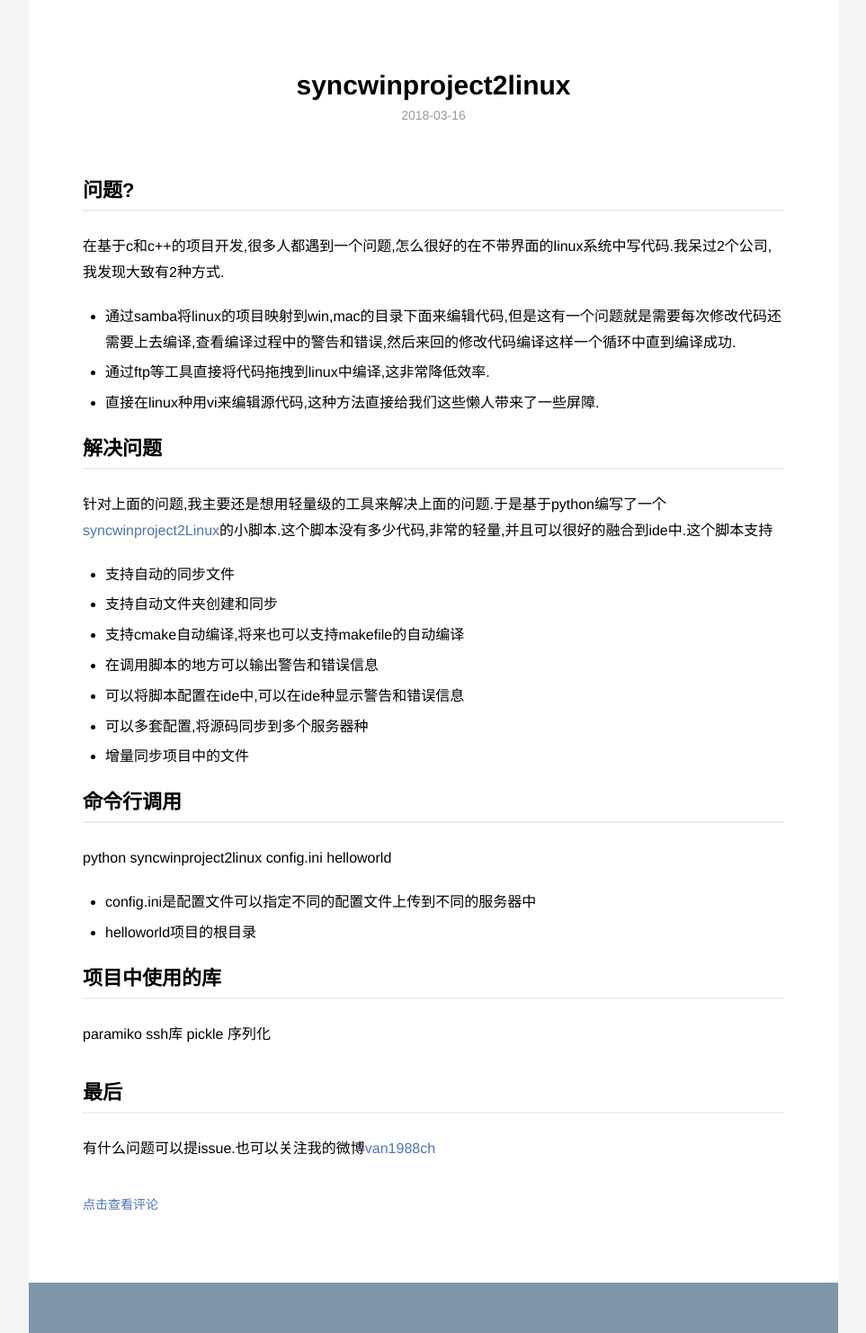
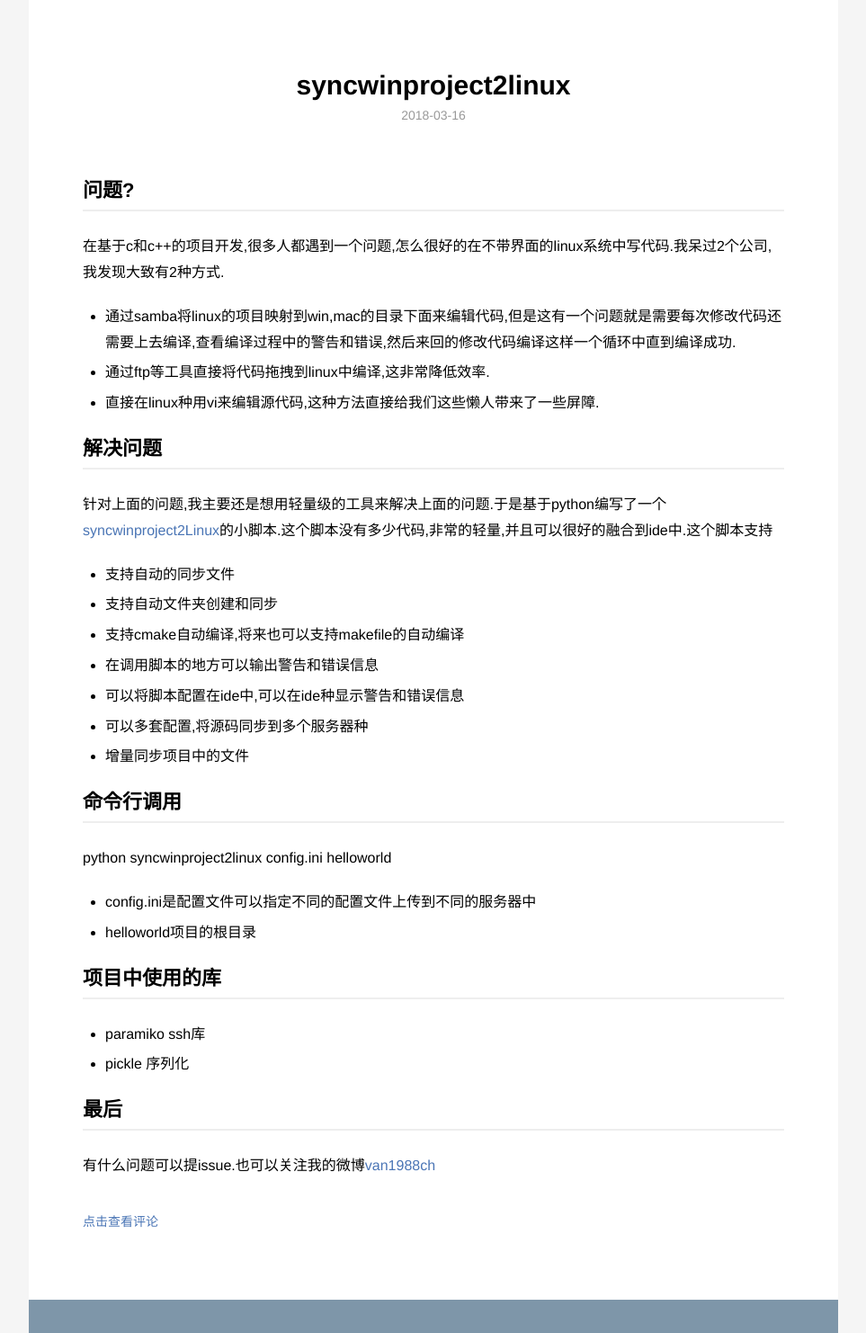
Before and after one commit to van1988ch/van1988ch.github.io, a Jekyll site: the page built from _posts/2018-03-16-syncwinproject2linux.md, in a window 1280 px wide, cut to the strip 0-1482 px from the top of the page. Shown: the whole strip at 90% size, without its empty margins (158-1121 px from the left). Built offline with Jekyll 4.4.1, drawn with Linux system fonts in a browser that asks for light colours; grey boxes are pictures that could not be loaded.

```diff
--- a/_posts/2018-03-16-syncwinproject2linux.md
+++ b/_posts/2018-03-16-syncwinproject2linux.md
@@ -25,12 +25,13 @@ category: blog
 
 ## 命令行调用
 python syncwinproject2linux config.ini helloworld
+
 - config.ini是配置文件可以指定不同的配置文件上传到不同的服务器中
 - helloworld项目的根目录
 
 ## 项目中使用的库
-paramiko ssh库
-pickle 序列化
+- paramiko ssh库
+- pickle 序列化
 
 ## 最后
 有什么问题可以提issue.也可以关注我的微博[van1988ch](https://weibo.com/2296015293/profile)
```
